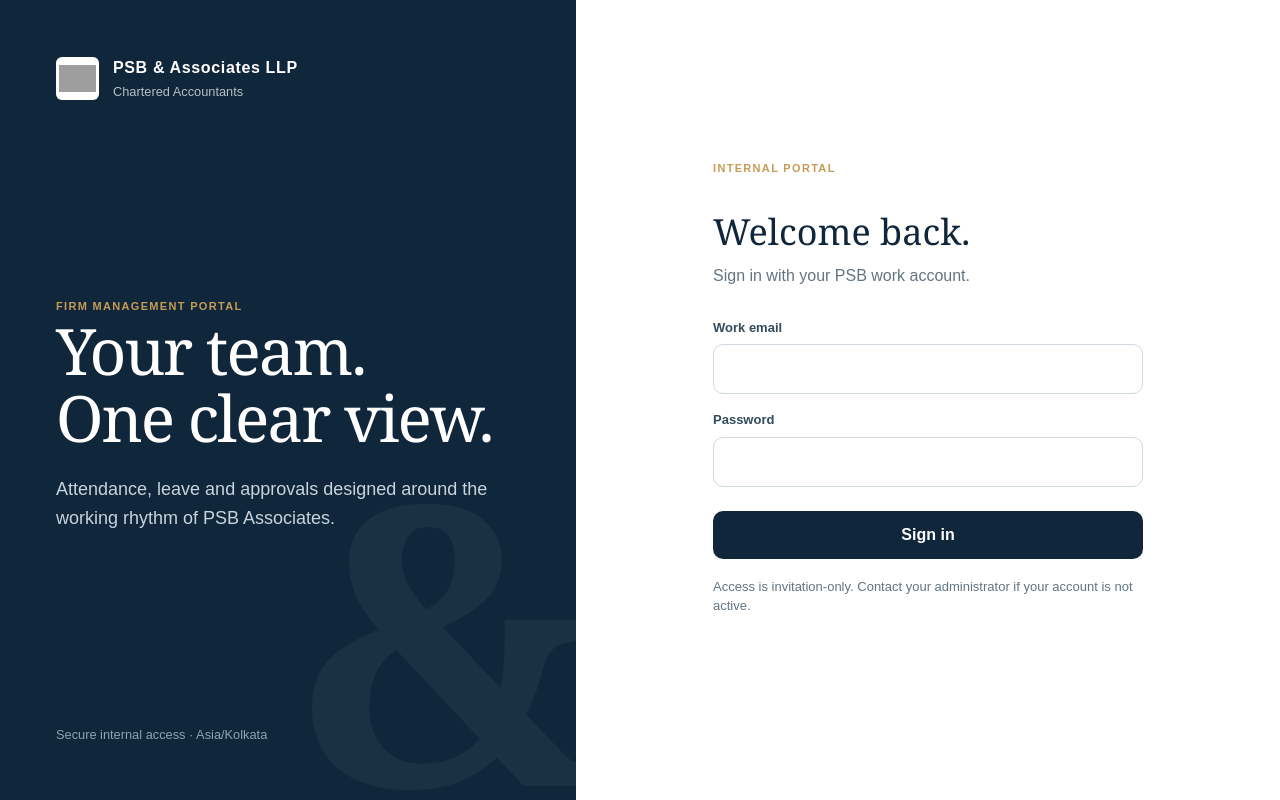
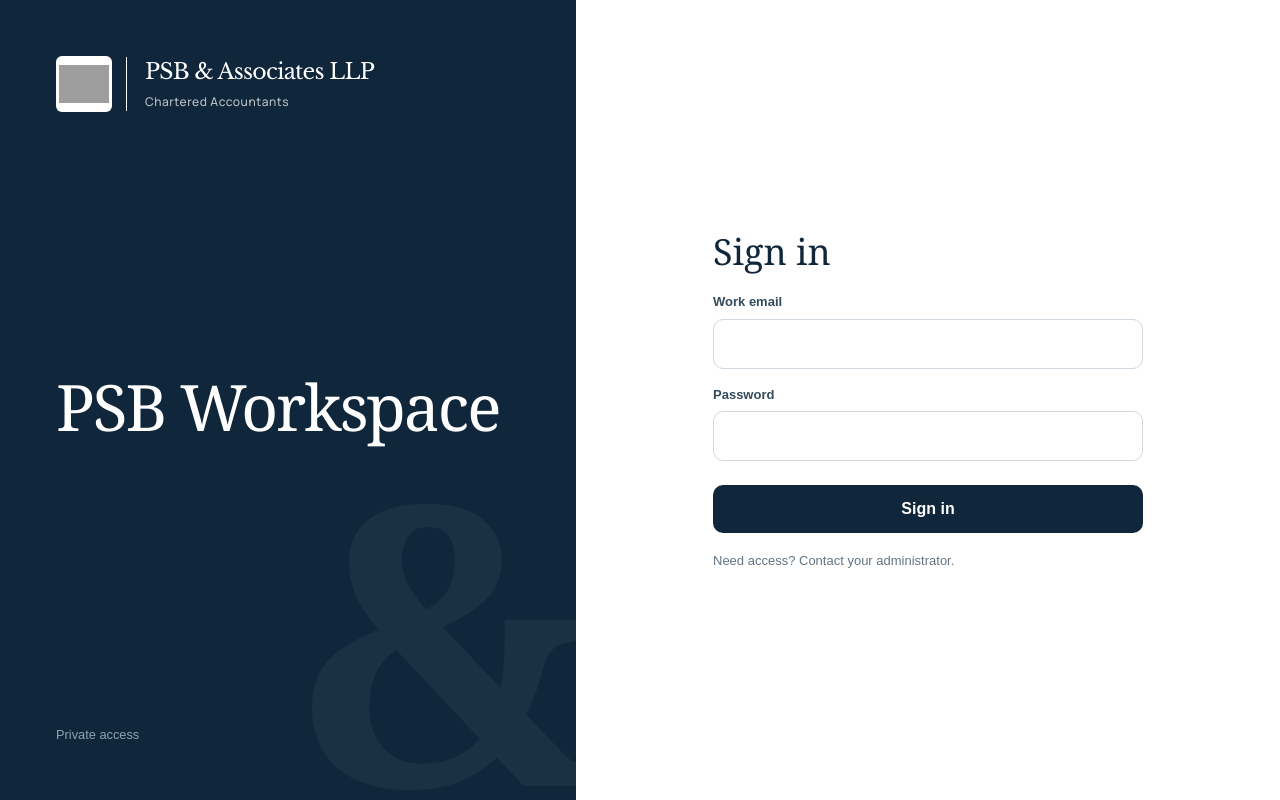
Before and after one commit to DarshanChoudhari2022/CA-CRM, a Next.js app: page /login in a window 1280 px wide. Built offline with nearby package versions, Linux system fonts and the light colour scheme; grey boxes are pictures that could not be loaded.

Commit message:
Match PSB brand typography and simplify workspace login

```diff
--- a/src/app/(auth)/login/login-form.tsx
+++ b/src/app/(auth)/login/login-form.tsx
@@ -7,9 +7,7 @@ export function LoginForm() {
   const [state, action, pending] = useActionState(login, {});
   return (
     <form action={action} className="auth-form">
-      <span className="eyebrow">Internal portal</span>
-      <h2>Welcome back.</h2>
-      <p>Sign in with your PSB work account.</p>
+      <h2>Sign in</h2>
       {state.error && (
         <div className="form-error" role="alert">
           {state.error}
@@ -31,9 +29,7 @@ export function LoginForm() {
       >
         {pending ? "Signing in…" : "Sign in"}
       </button>
-      <p style={{ fontSize: 13, marginTop: 18 }}>
-        Access is invitation-only. Contact your administrator if your account is not active.
-      </p>
+      <p style={{ fontSize: 13, marginTop: 18 }}>Need access? Contact your administrator.</p>
     </form>
   );
 }
--- a/src/app/(auth)/login/page.tsx
+++ b/src/app/(auth)/login/page.tsx
@@ -7,15 +7,9 @@ export default function LoginPage() {
       <section className="auth-visual">
         <Brand />
         <div className="auth-copy">
-          <span className="eyebrow">Firm management portal</span>
-          <h1>
-            Your team.
-            <br />
-            One clear view.
-          </h1>
-          <p>Attendance, leave and approvals designed around the working rhythm of PSB Associates.</p>
+          <h1>PSB Workspace</h1>
         </div>
-        <small style={{ color: "#8fa2b0" }}>Secure internal access · Asia/Kolkata</small>
+        <small style={{ color: "#8fa2b0" }}>Private access</small>
       </section>
       <section className="auth-form-wrap">
         <LoginForm />
--- a/src/app/globals.css
+++ b/src/app/globals.css
@@ -118,12 +118,34 @@ a {
 }
 .brand strong {
   display: block;
-  letter-spacing: 0.04em;
+  font-family: var(--font-brand-serif), Georgia, serif;
+  font-weight: 400;
+  font-size: 22px;
+  line-height: 1.35;
+  letter-spacing: -0.035em;
 }
 .brand small {
   display: block;
+  font-family: var(--font-brand-sans), Arial, sans-serif;
+  font-size: 12px;
+  font-weight: 500;
+  letter-spacing: 0.045em;
   opacity: 0.7;
-  margin-top: 2px;
+  margin-top: 6px;
+}
+.brand > div {
+  border-left: 1px solid currentColor;
+  padding-left: 18px;
+}
+.sidebar .brand small {
+  font-size: 10px;
+}
+.sidebar .brand > div {
+  padding-left: 10px;
+}
+.auth-visual .brand img {
+  width: 56px;
+  height: 56px;
 }
 
 .field {
@@ -473,6 +495,9 @@ tbody tr:last-child td {
 .mobile-brand {
   display: none;
 }
+.sidebar .brand strong {
+  font-size: 14px;
+}
 
 @media (max-width: 1000px) {
   .grid-4 {
--- a/src/app/layout.tsx
+++ b/src/app/layout.tsx
@@ -1,16 +1,20 @@
 import type { Metadata } from "next";
+import { Libre_Baskerville, Manrope } from "next/font/google";
 import "./globals.css";
 
+const brandSerif = Libre_Baskerville({ subsets: ["latin"], weight: "400", variable: "--font-brand-serif" });
+const brandSans = Manrope({ subsets: ["latin"], variable: "--font-brand-sans" });
+
 export const metadata: Metadata = {
-  title: { default: "PSB Firm Portal", template: "%s | PSB Firm Portal" },
-  description: "Attendance and leave management for P S B & Associates LLP.",
+  title: { default: "PSB Workspace", template: "%s | PSB Workspace" },
+  description: "The private workspace for PSB & Associates LLP.",
   icons: { icon: "/brand/brand-icon.png" },
 };
 
 export default function RootLayout({ children }: Readonly<{ children: React.ReactNode }>) {
   return (
     <html lang="en">
-      <body>{children}</body>
+      <body className={`${brandSerif.variable} ${brandSans.variable}`}>{children}</body>
     </html>
   );
 }
--- a/src/components/portal-shell.tsx
+++ b/src/components/portal-shell.tsx
@@ -42,7 +42,7 @@ export function PortalShell({ children, identity }: { children: React.ReactNode;
           <div className="mobile-brand">
             <Brand compact />
           </div>
-          <div className="topbar-date">PSB team operations · Asia/Kolkata</div>
+          <div className="topbar-date">PSB Workspace</div>
           <form action={signOut}>
             <button className="button button-secondary" type="submit">
               <LogOut size={16} /> Sign out
```
